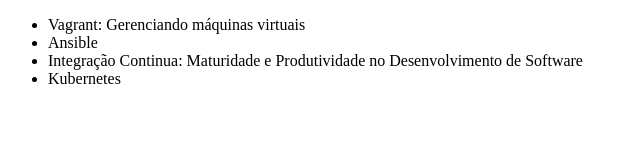
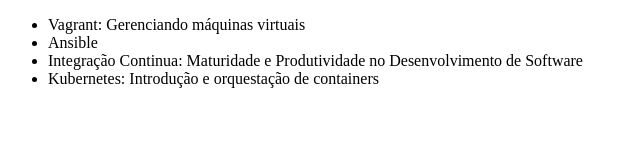
Before and after one commit to duzeirapereira/alura-git, a plain HTML site: page index.html in a window 1280 px wide. Shown: the whole page, without its empty margins (0-640 px from the left). Drawn offline with Linux system fonts and the light colour scheme.

Commit message:
nome do curso de kubernetes

```diff
--- a/index.html
+++ b/index.html
@@ -9,7 +9,7 @@
         <li>Vagrant: Gerenciando máquinas virtuais</li>
         <li>Ansible</li>
         <li>Integração Continua: Maturidade e Produtividade no Desenvolvimento de Software</li>
-        <li>Kubernetes</li>
+        <li>Kubernetes: Introdução e orquestação de containers </li>
     </ul>
 </body>
 </html>
```
